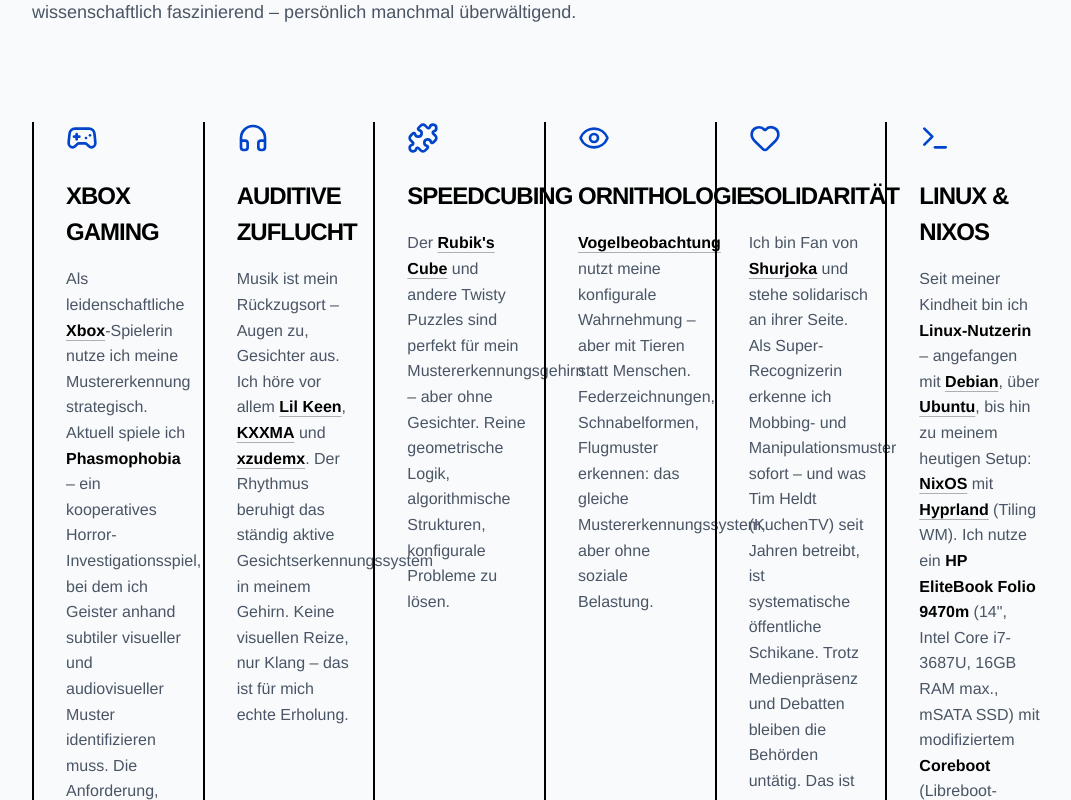
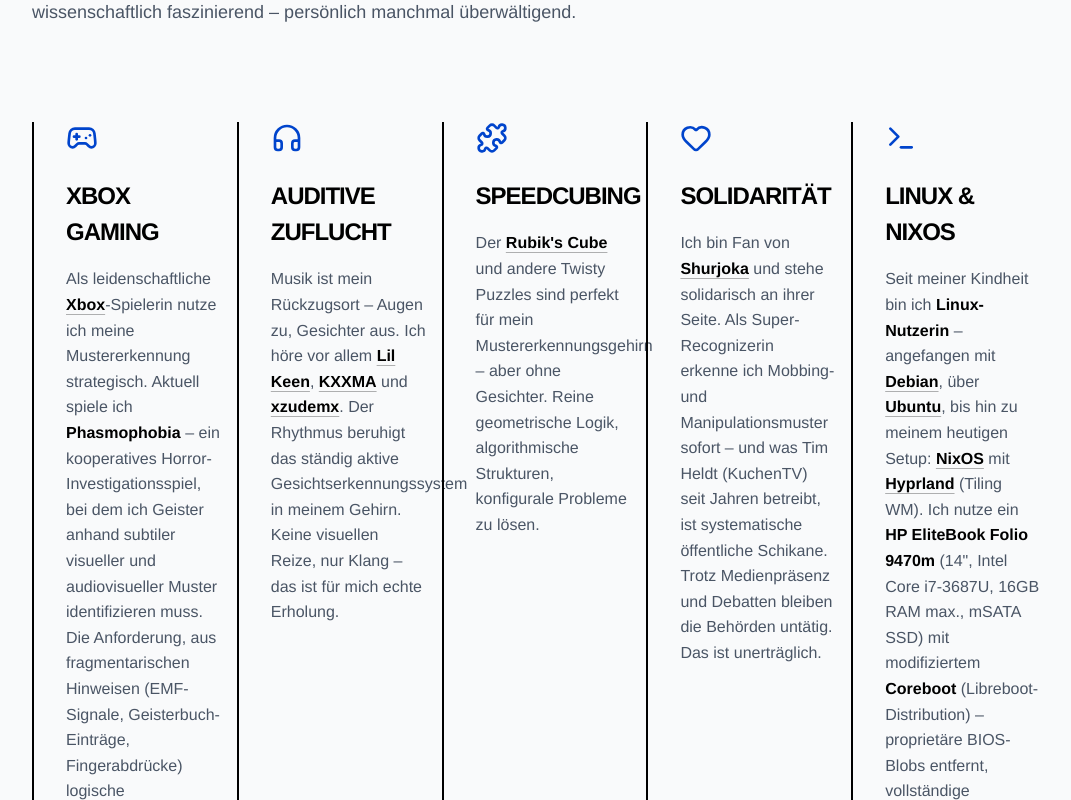
Before and after one commit to fabiana-hartchen/fabiana-hartchen.github.io, a React (Vite) app: page / in a window 1280 px wide. Shown: the part 9360-10160 px from the top of the page, without its empty margins (144-1215 px from the left). Built offline with nearby package versions, Linux system fonts and the light colour scheme.

Commit message:
Update App.tsx

```diff
--- a/src/App.tsx
+++ b/src/App.tsx
@@ -445,7 +445,7 @@
         </p>
       </motion.div>
 
-      <div className="grid grid-cols-1 md:grid-cols-3 lg:grid-cols-6 gap-6 md:gap-4">
+      <div className="grid grid-cols-1 md:grid-cols-3 lg:grid-cols-5 gap-6 md:gap-4">
         <motion.div
           initial={{ opacity: 0, y: 30 }}
           whileInView={{ opacity: 1, y: 0 }}
@@ -493,20 +493,6 @@
           whileInView={{ opacity: 1, y: 0 }}
           viewport={{ once: true, amount: 0.2 }}
           transition={{ duration: 0.8, delay: 0.45, ease: [0.16, 1, 0.3, 1] }}
-          className="border-l-2 border-black pl-6 md:pl-8 relative group"
-        >
-          <div className="text-brand mb-6"><Eye className="w-8 h-8" /></div>
-          <h3 className="text-[24px] font-display font-black uppercase tracking-[-1px] mb-4 text-black">Ornithologie</h3>
-          <p className="text-gray-600 leading-[1.6]">
-            <a href="https://www.nabu.de/" target="_blank" rel="noreferrer" className="text-black hover:text-brand underline decoration-black/30 underline-offset-4 font-semibold">Vogelbeobachtung</a> nutzt meine konfigurale Wahrnehmung – aber mit Tieren statt Menschen. Federzeichnungen, Schnabelformen, Flugmuster erkennen: das gleiche Mustererkennungssystem, aber ohne soziale Belastung.
-          </p>
-        </motion.div>
-
-        <motion.div
-          initial={{ opacity: 0, y: 30 }}
-          whileInView={{ opacity: 1, y: 0 }}
-          viewport={{ once: true, amount: 0.2 }}
-          transition={{ duration: 0.8, delay: 0.6, ease: [0.16, 1, 0.3, 1] }}
           className="border-l-2 border-black pl-6 md:pl-8 relative group"
         >
           <div className="text-brand mb-6"><Heart className="w-8 h-8" /></div>
```
